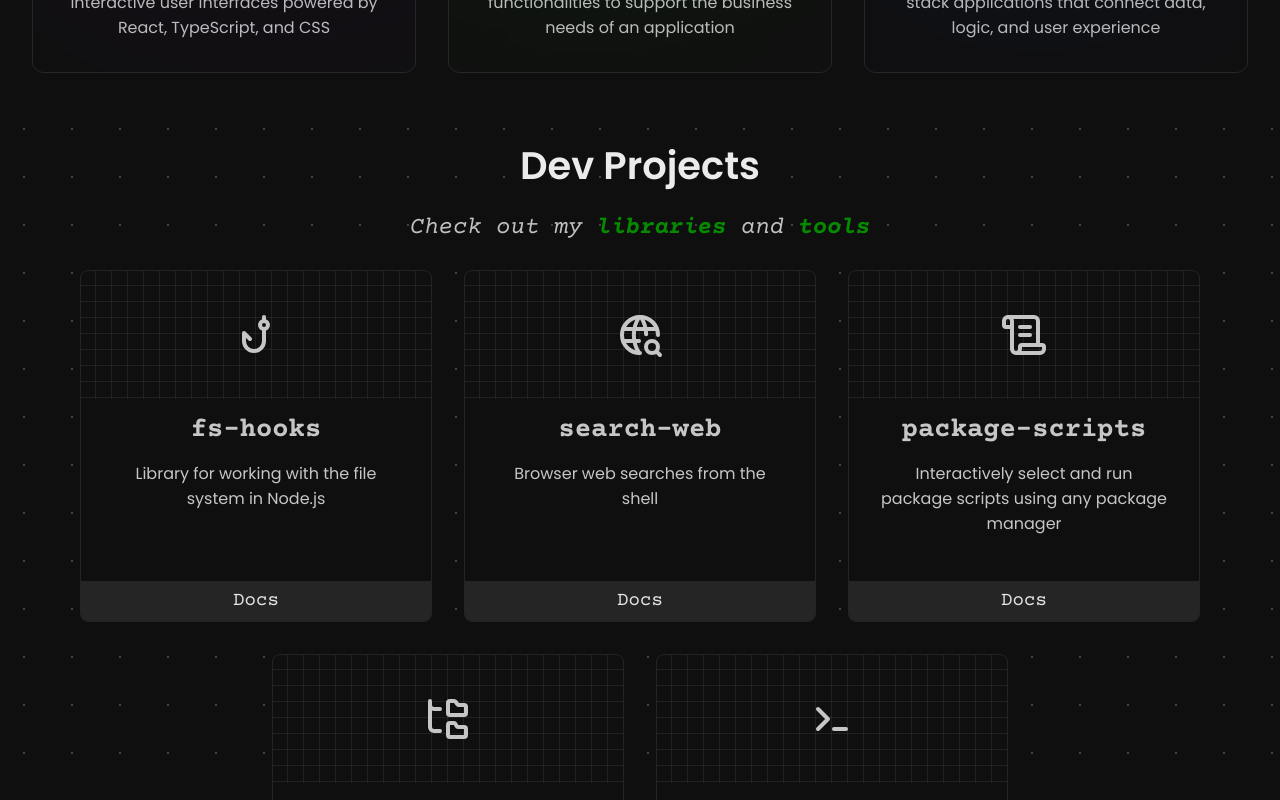
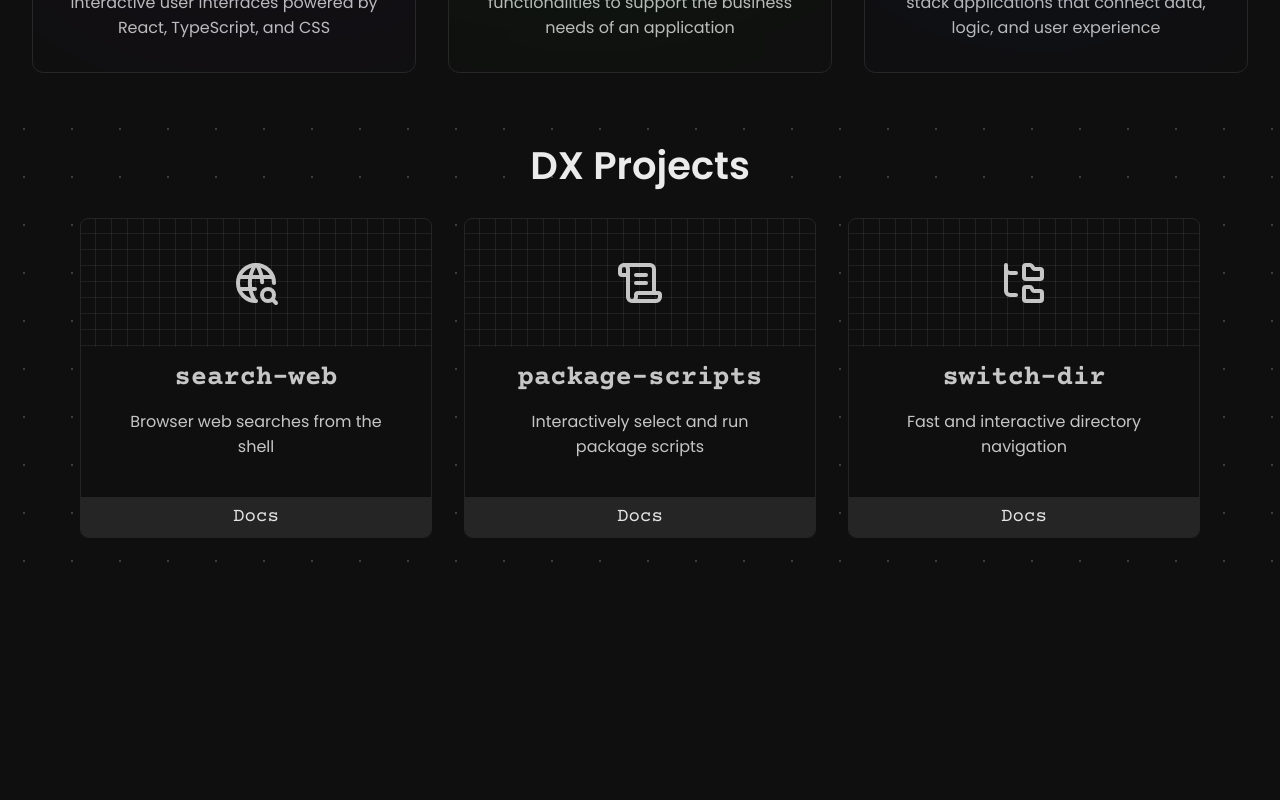
Before and after one commit to LexBorisoff/borisoff.dev, a React (Vite) app: page / in a window 1280 px wide. Shown: the part 1280-2080 px from the top of the page. After the commit the page ends 1882 px from the top, so only its background shows below. Built offline with nearby package versions, Linux system fonts and the light colour scheme.

Commit message:
refactor(projects): reorganized projects data

```diff
--- a/src/components/title/title.tsx
+++ b/src/components/title/title.tsx
@@ -12,7 +12,6 @@ export const Subtitle = styled.h3`
   color: #c0c0c0;
   text-align: center;
   line-height: 1.5;
-  max-width: 40rem;
 
   ${media.lg} {
     font-size: 1.5rem;
--- a/src/layout/projects/projects-data.ts
+++ b/src/layout/projects/projects-data.ts
@@ -13,13 +13,7 @@ function getUrl(repo: string): string {
   return `https://github.com/LexBorisoff/${repo}`;
 }
 
-export const projects: ProjectInterface[] = [
-  {
-    name: 'fs-hooks',
-    Icon: TbFishHook,
-    url: getUrl('fs-hooks'),
-    description: 'Library for working with the file system in Node.js',
-  },
+export const dxTools: ProjectInterface[] = [
   {
     name: 'search-web',
     Icon: TbWorldSearch,
@@ -30,14 +24,22 @@ export const projects: ProjectInterface[] = [
     name: 'package-scripts',
     Icon: LuScrollText,
     url: getUrl('package-scripts'),
-    description:
-      'Interactively select and run package scripts using any package manager',
+    description: 'Interactively select and run package scripts',
   },
   {
     name: 'switch-dir',
     Icon: LuFolderTree,
     url: getUrl('switch-dir'),
-    description: 'Fast and interactive navigation between directories',
+    description: 'Fast and interactive directory navigation',
+  },
+];
+
+export const libraries: ProjectInterface[] = [
+  {
+    name: 'fs-hooks',
+    Icon: TbFishHook,
+    url: getUrl('fs-hooks'),
+    description: 'Library for working with the file system in Node.js',
   },
   {
     name: 'prompts',
--- a/src/layout/projects/projects.styled.tsx
+++ b/src/layout/projects/projects.styled.tsx
@@ -33,9 +33,9 @@ export const ProjectsWrapper = styled.div`
 `;
 
 export const ProjectContainer = styled.div`
-  flex: 1 2 17rem;
+  flex: 1 1 17rem;
   max-width: 22rem;
-  height: 22rem;
+  height: 20rem;
   display: flex;
   flex-direction: column;
   justify-content: start;
--- a/src/layout/projects/projects.tsx
+++ b/src/layout/projects/projects.tsx
@@ -1,6 +1,6 @@
-import Title, { Subtitle } from '../../components/title/title';
+import Title from '../../components/title/title';
 
-import { projects } from './projects-data';
+import { dxTools } from './projects-data';
 import {
   DocsLink,
   IconWrapper,
@@ -11,20 +11,15 @@ import {
   ProjectsSection,
   ProjectsWrapper,
   ProjectTitle,
-  SubtitleSpan,
 } from './projects.styled';
 
 export default function Projects(): React.ReactNode {
   return (
     <ProjectsSection>
-      <Title css={{ marginBottom: 0 }}>Dev Projects</Title>
-      <Subtitle>
-        Check out my <SubtitleSpan>libraries</SubtitleSpan> and{' '}
-        <SubtitleSpan>tools</SubtitleSpan>
-      </Subtitle>
+      <Title css={{ marginBottom: 0 }}>DX Projects</Title>
 
       <ProjectsWrapper>
-        {projects.map(({ name, Icon, description, url }) => (
+        {dxTools.map(({ name, Icon, description, url }) => (
           <ProjectContainer key={name}>
             <IconWrapper>
               <IconWrapperMask
```
